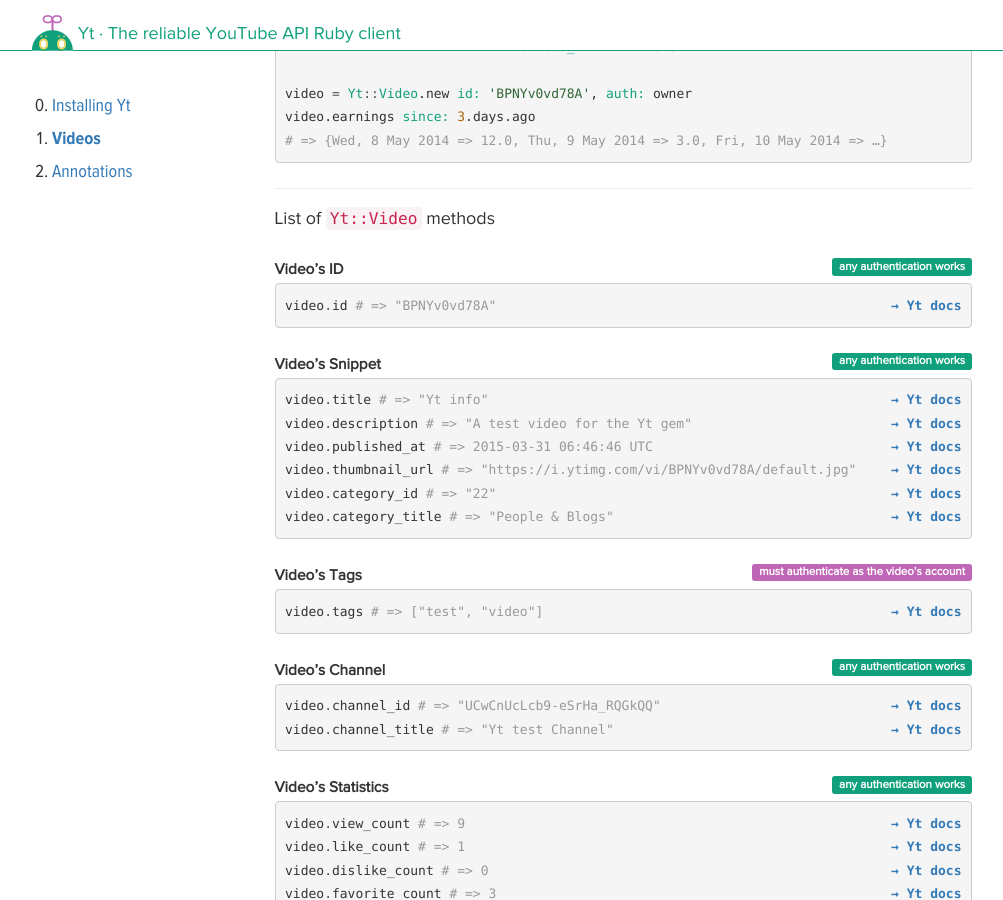
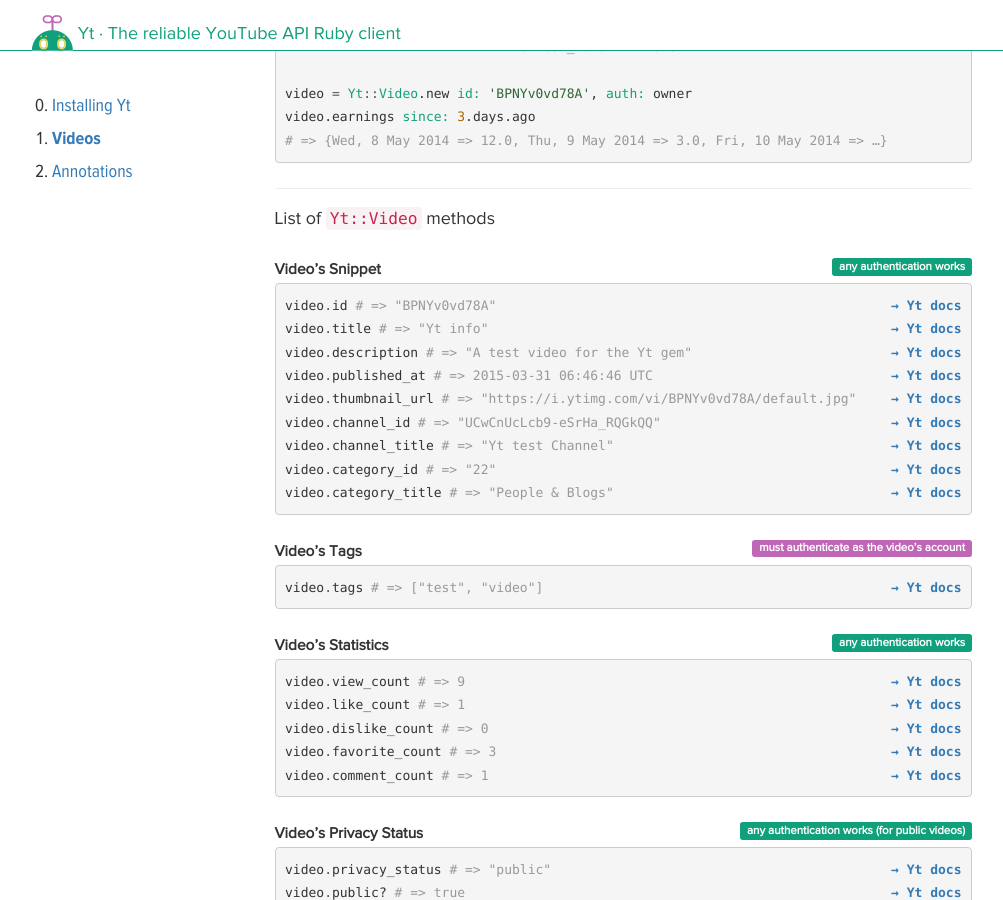
Before and after one commit to nullscreen/yt, a Jekyll site: the page built from videos.html, in a window 1280 px wide and 900 px high, scrolled down 962 px. Shown: the whole window, without its empty margins (138-1141 px from the left). Built offline with Jekyll 4.4.1, drawn with Linux system fonts in a browser that asks for light colours; nearby versions of some CDN libraries; some web fonts are replaced.

Commit message:
Compacy Video’s Snippet

```diff
--- a/videos.html
+++ b/videos.html
@@ -66,17 +66,15 @@
 <h4>List of <code>Yt::Video</code> methods</h4>
 <dl>
 
-  {% include dt.html title="Video’s ID" label="success" auth="any authentication works" %}
-  <dd><div class="highlight"><pre>
-{% include doc.html link="Models/Resource#id" %}{% include example.html method='id' result='"BPNYv0vd78A"' %}</pre>
-  </div></dd>
-
   {% include dt.html title="Video’s Snippet" label="success" auth="any authentication works" %}
   <dd><div class="highlight"><pre>
+{% include doc.html link="Models/Resource#id" %}{% include example.html method='id' result='"BPNYv0vd78A"' %}
 {% include doc.html link="Models/Snippet#title" %}{% include example.html method='title' result='"Yt info"' %}
 {% include doc.html link="Models/Snippet#description" %}{% include example.html method='description' result='"A test video for the Yt gem"' %}
 {% include doc.html link="Models/Snippet#published_at" %}{% include example.html method='published_at' result='2015-03-31 06:46:46 UTC' %}
 {% include doc.html link="Models/Snippet#thumbnail_url" %}{% include example.html method='thumbnail_url' result='"https://i.ytimg.com/vi/BPNYv0vd78A/default.jpg"' %}
+{% include doc.html link="Models/Snippet#channel_id" %}{% include example.html method='channel_id' result='"UCwCnUcLcb9-eSrHa_RQGkQQ"' %}
+{% include doc.html link="Models/Snippet#channel_title" %}{% include example.html method='channel_title' result='"Yt test Channel"' %}
 {% include doc.html link="Models/Snippet#category_id" %}{% include example.html method='category_id' result='"22"' %}
 {% include doc.html link="Models/Snippet#category_title" %}{% include example.html method='category_title' result='"People &amp; Blogs"' %}</pre>
   </div></dd>
@@ -86,11 +84,6 @@
 {% include doc.html link="Models/Snippet#tags" %}{% include example.html method='tags' result='["test", "video"]' %}</pre>
   </div></dd>
 
-  {% include dt.html title="Video’s Channel" label="success" auth="any authentication works" %}
-  <dd><div class="highlight"><pre>
-{% include doc.html link="Models/Snippet#channel_id" %}{% include example.html method='channel_id' result='"UCwCnUcLcb9-eSrHa_RQGkQQ"' %}
-{% include doc.html link="Models/Snippet#channel_title" %}{% include example.html method='channel_title' result='"Yt test Channel"' %}</pre>
-  </div></dd>
 
   {% include dt.html title="Video’s Statistics" label="success" auth="any authentication works" %}
   <dd><div class="highlight"><pre>
```
